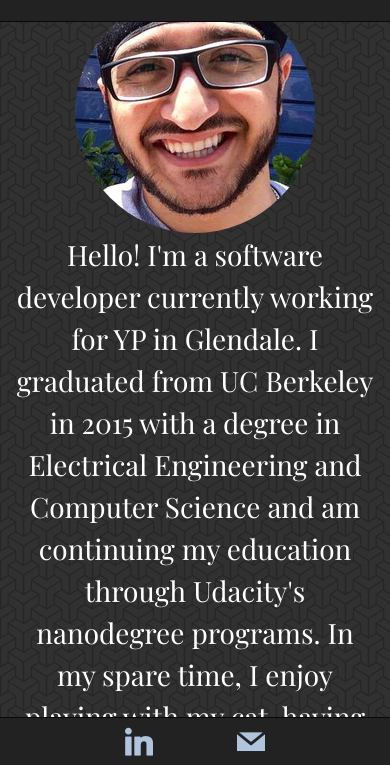
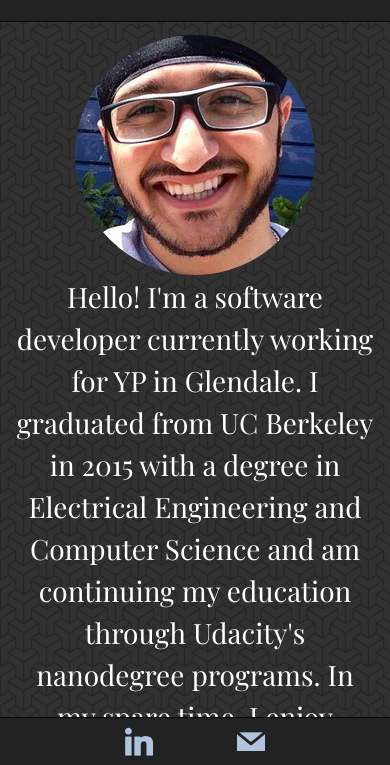
Before and after one commit to jsjaspreet/UdacityPortfolioProject, a website: page resources/pages/index.html in a window 390 px wide. Shown: the part 77-842 px from the top of the page. Drawn offline with nearby package versions, Linux system fonts and the light colour scheme; a web font is replaced by a local one.

Commit message:
Add additional padding for smaller screens

```diff
--- a/resources/styles/css/index.css
+++ b/resources/styles/css/index.css
@@ -36,7 +36,7 @@
     }
 
     .content {
-        padding-top: 5em;
+        padding-top: 8em;
         padding-bottom: 5em;
     }
 
```
